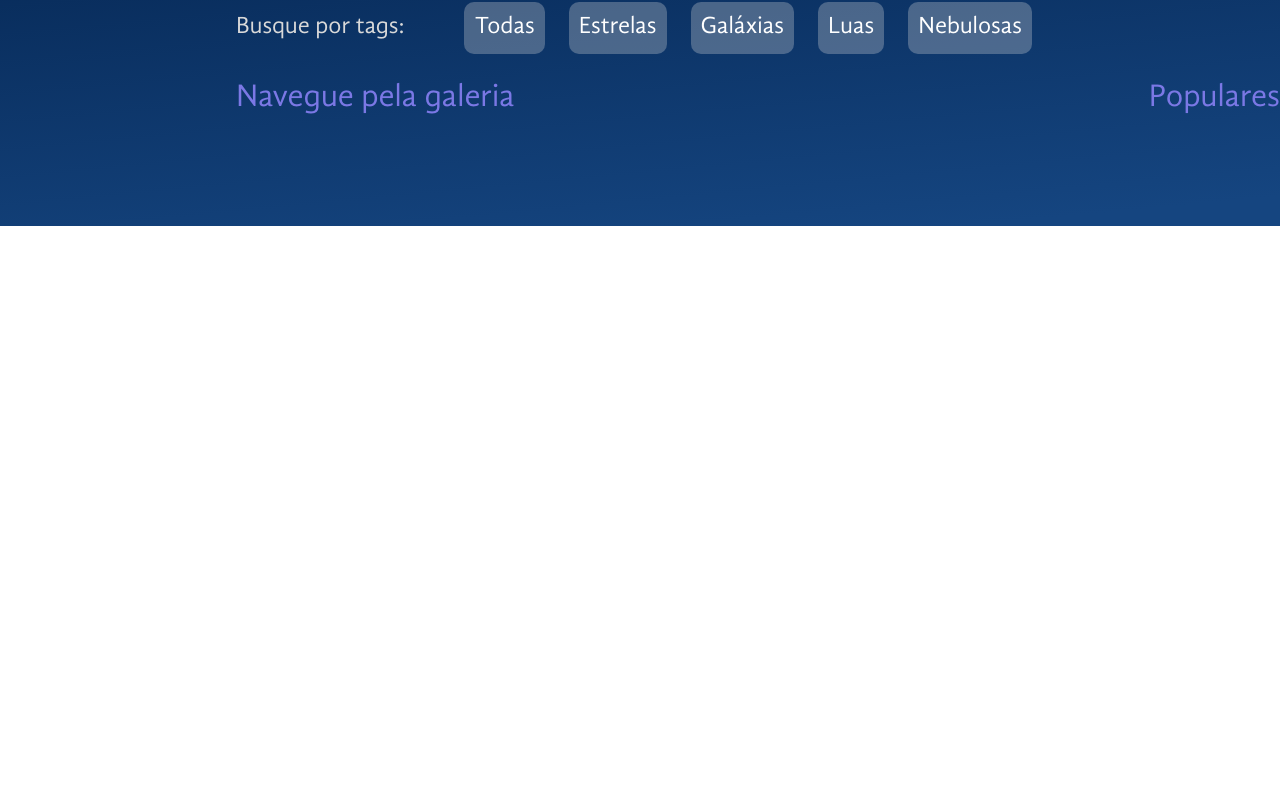
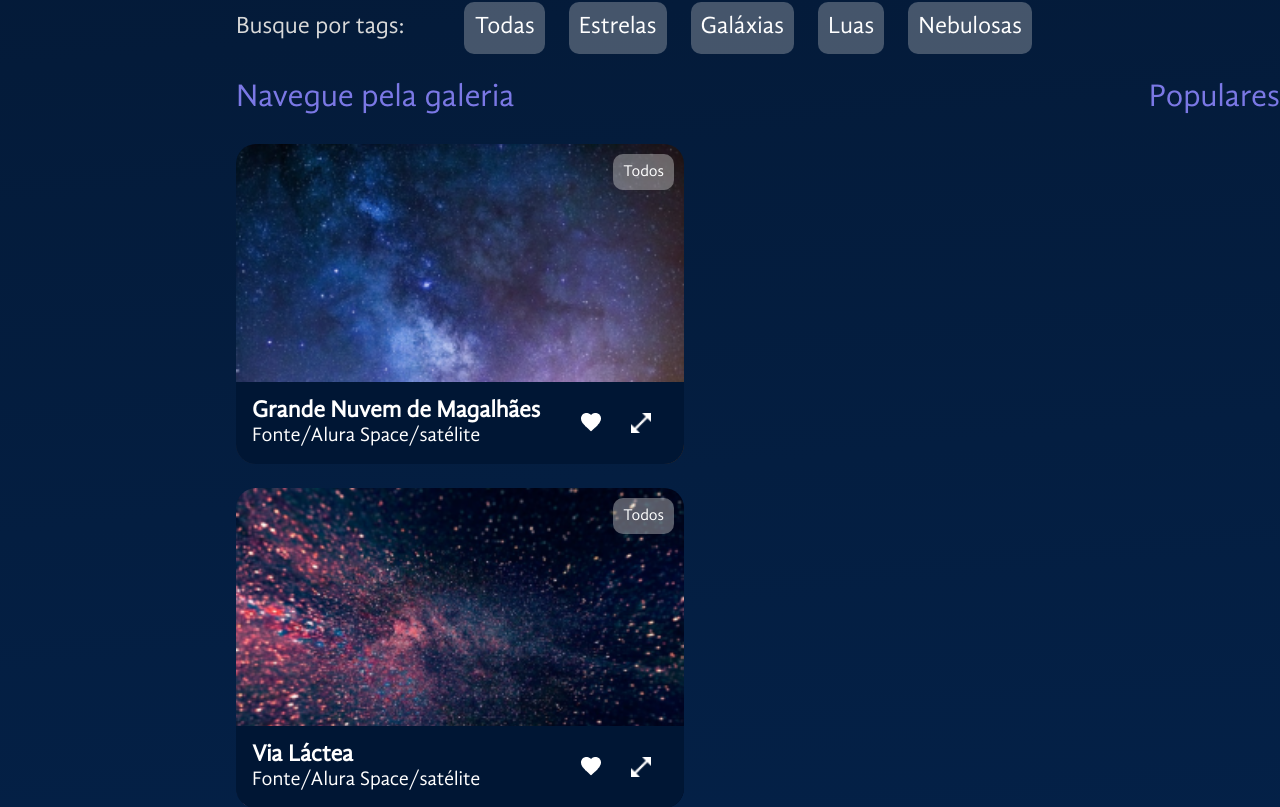
Before and after one commit to jeff-pedro/learn-react-space-app, a React (Vite) app: page / in a window 1280 px wide. Shown: the part 574-1381 px from the top of the page. Before the commit the page ends 800 px from the top, so only its background shows below. Built offline with nearby package versions, Linux system fonts and the light colour scheme.

Commit message:
adicionando imagens na galeria

```diff
--- /dev/null
+++ b/src/componentes/Galeria/Imagem/index.jsx
@@ -0,0 +1,107 @@
+import { useState } from "react"
+import styled from "styled-components"
+
+const Figure = styled.figure`
+  position: relative;
+  display: flex;
+  flex-flow: column;
+  width: ${ (props) => props.$expandida ? "150%" : "448px" };
+  max-width: 100%;
+  margin: 0;
+  transition: border 0.05s ease;
+  &:hover {
+    border: solid 1px rgba(217, 217, 217, 0.7);
+  }
+  border-radius: 20px;
+  overflow: hidden;
+`
+const ImagemEstilizada = styled.img`
+  min-width: 100%;
+`
+
+const Tag = styled.p`
+  position: absolute;
+  right: 10px;
+  top: 10px;
+  color: #FFFFFF;
+  background-color: rgba(217, 217, 217, 0.4);
+  font-size: 16px;
+  line-height: 16px;
+  padding: 10px;
+  border-radius: 10px;
+  margin: 0;
+  z-index: 1;
+`
+
+const FigureCaption = styled.figcaption`
+  position: absolute;
+  bottom: 0;
+  min-width: 100%;
+  background-color: #001634;
+  padding: 16px;
+  box-sizing: border-box;
+  border: none;
+`
+
+const Footer = styled.footer`
+  display: flex;
+  color: #FFF;
+`
+
+const InfoContainer = styled.div`
+  display: flex;
+  flex: 3;
+  flex-direction: column;
+  font-size: 20px;
+  h3 {
+    margin: 0;
+  }
+  p {
+    margin: 0;
+  }
+`
+
+const ButtonsContainer = styled.div`
+  display: flex;
+  justify-content: center;
+  align-items: center;
+  flex: 1;
+  gap: 30px;
+`
+
+const Button = styled.button`
+  background: transparent;
+  background-image: ${ props => `url(${props.$icone})`};
+  background-repeat: no-repeat;
+  background-size: contain;
+  border: none;
+  width: 20px;
+  height: 20px;
+`
+
+const Imagem = ({ caminho, fonte, titulo }) => {
+  const [expandida, setExpandida] = useState(false);
+
+  return (
+    <Figure $expandida={expandida}>
+      <ImagemEstilizada src={caminho} alt="" />
+      <Tag>Todos</Tag>
+      <FigureCaption>
+        <Footer>
+          <InfoContainer>
+            <h3>{titulo}</h3>
+            <p>Fonte/{fonte}/satélite</p>
+          </InfoContainer>
+          <ButtonsContainer>
+            <Button $icone="/icones/favorito-ativo.png" />
+            <Button
+              $icone="/icones/expandir.png"
+              onClick={ () => setExpandida(!expandida) } />
+          </ButtonsContainer>
+        </Footer>
+      </FigureCaption>
+    </Figure>
+  )
+}
+
+export default Imagem
--- a/src/componentes/Galeria/index.jsx
+++ b/src/componentes/Galeria/index.jsx
@@ -2,6 +2,9 @@ import styled from "styled-components"
 import Titulo from "../Titulo"
 import Populares from "./Populares"
 import Tags from "./Tags"
+
+import Imagem from "./Imagem"
+
 
 const GaleriaContainer = styled.div`
   display: flex;
@@ -11,14 +14,28 @@ const SecaoFluida = styled.section`
   flex-grow: 1;
 `
 
-const Galeria = () => {
+const ImagemContainer = styled.div`
+  display: flex;
+  gap: 24px;
+  flex-wrap: wrap;
+`
+
+const Galeria = ({ fotos }) => {
   return (
     <>
       <Tags />
       <GaleriaContainer>
         <SecaoFluida>
           <Titulo>Navegue pela galeria</Titulo>
-
+            <ImagemContainer>
+              {fotos.map(foto =>
+              <Imagem
+                caminho={foto.path}
+                titulo={foto.titulo}
+                fonte={foto.fonte}
+              />
+            )}
+            </ImagemContainer>
         </SecaoFluida>
         <Populares />
       </GaleriaContainer>
```
